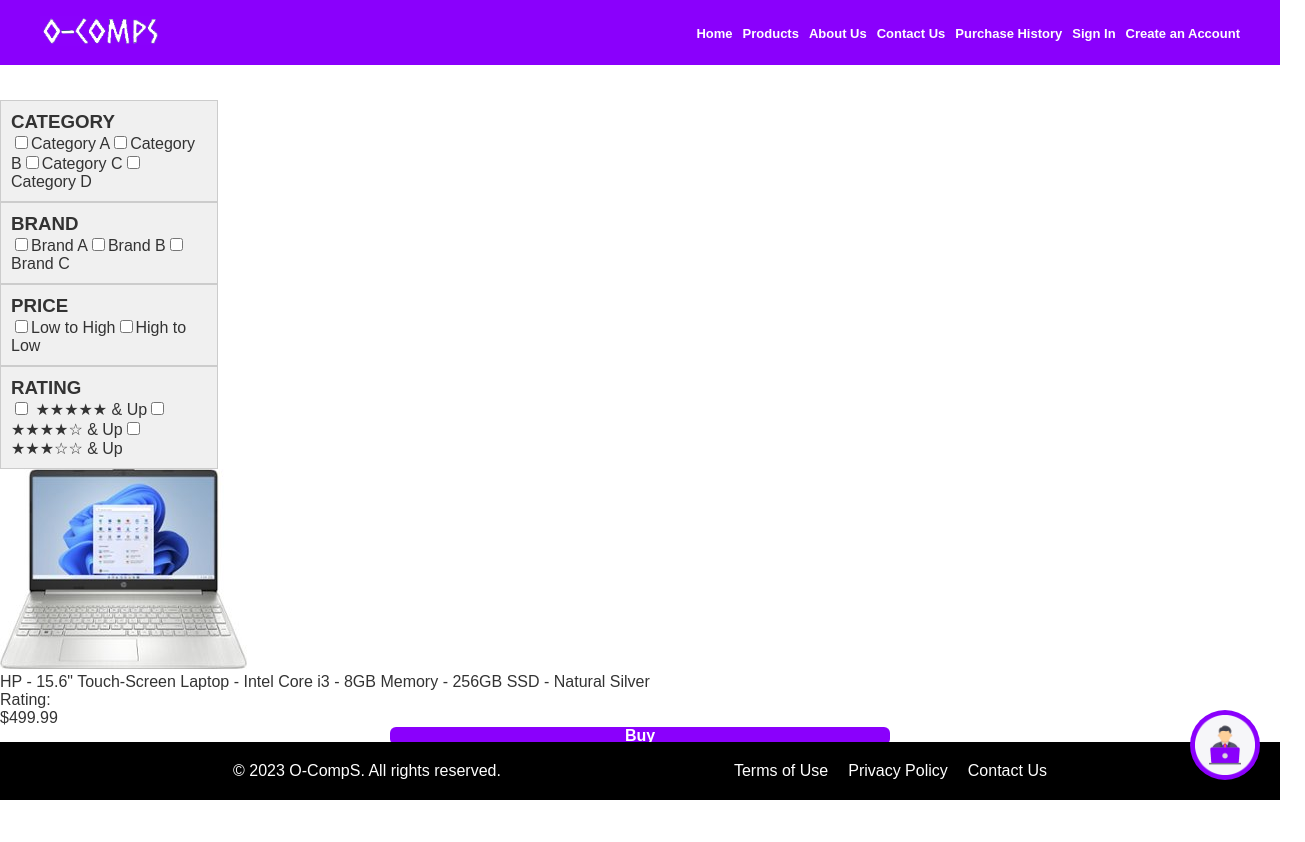
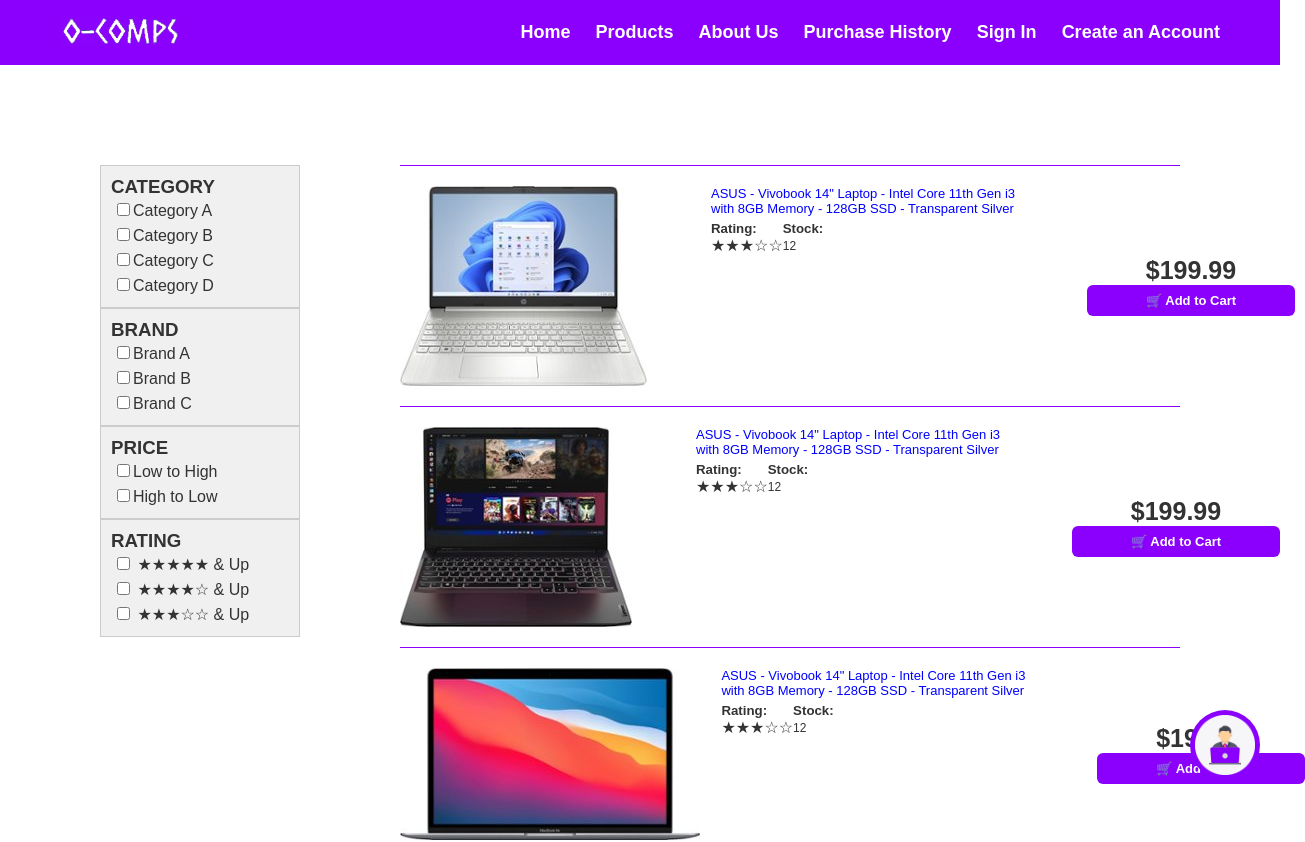
Before and after one commit to zehdi02/csc322, a React (Create React App) app: page /browse-products in a window 1280 px wide. Shown: the top 842 px of the page, 1305 px wide, since content can reach past the window. Before the commit the page ends 800 px from the top, so only its background shows below. Built offline with nearby package versions, Linux system fonts and the light colour scheme.

Commit message:
Fixed Products page css. Updated header

```diff
--- a/public/style.css
+++ b/public/style.css
@@ -1,5 +1,16 @@
+.border {
+    height: 65px;
+    background-color: #8a00fc;
+
+}
+.border-thin {
+    height: 1px;
+    background-color: #a639ff;
+    margin: 20px 40px;
+}
+
 /* Reset some default styles */
-body, figure, h1, h2, h3, p, ul, li {
+body, figure, h1, h2, h3, h4, h5, h6, p, ul, li {
     margin: 0;
     padding: 0;
 }
--- a/src/App.css
+++ b/src/App.css
@@ -13,24 +13,14 @@
     flex-direction: column;
     align-items: center;
     gap: 10px;
-    padding: 20px 0;
+    padding: 40px 0;
 }
 
 #home .cta {
     padding: 8px;
 }
 
-.border {
-    min-height: 65px;
-    background-color: #8a00fc;
 
-}
-.border-thin {
-    height: 1px;
-    background-color: #a639ff;
-    margin: 20px 40px;
-
-}
 
 /* User's recommended products */
 #products {
--- a/src/App.js
+++ b/src/App.js
@@ -3,7 +3,6 @@
 import './App.css'
 
 import MainLayout from './layout/MainLayout';
-
 
 function App() {
   return (
@@ -90,7 +89,7 @@
                 <a href="#" className="cta">Learn More</a>
             </div>
             <div className="new_prod">
-                <a class="cta" href="#">
+                <a className="cta" href="#">
                     <img src="img/landing_page/new_product_3.avif" alt="Product 3"/>
                 </a>
                 <a href="#">
@@ -100,7 +99,7 @@
                 <a href="#" className="cta">Learn More</a>
             </div>
             <div className="new_prod">
-                <a class="cta" href="#">
+                <a className="cta" href="#">
                     <img src="img/landing_page/new_product_3.avif" alt="Product 4"/>
                 </a>
                 <a href="#">
--- a/src/components/Header.css
+++ b/src/components/Header.css
@@ -15,6 +15,7 @@
 .logo {
     flex-basis: 150px;
     margin-right: 10px;
+    padding-left: 20px;
 }
 
 .logo img {
@@ -40,14 +41,15 @@
 
 nav ul li {
     display: inline;
-    font-size: 13px;
+    font-size: 18px;
+    font-weight: bold;
 }
 
 nav ul li a {
     color: #ffffff;
-    margin-left: 10px;
+    margin-left: 5px;
+    padding-right: 20px;
     text-decoration: none;
-    font-weight: bold;
 }
 
 nav ul li a:hover {
--- a/src/components/Header.js
+++ b/src/components/Header.js
@@ -18,7 +18,7 @@
                             <li><Link to="/">Home</Link></li>
                             <li><Link to="/browse-products">Products</Link></li>
                             <li><a href="#">About Us</a></li>
-                            <li><a href="#">Contact Us</a></li>
+                            {/* <li><a href="#">Contact Us</a></li>  */}
                             <li><a href="#">Purchase History</a></li>
                             <li><Link to="/sign-in">Sign In</Link></li>
                             <li><Link to="/sign-up">Create an Account</Link></li>
--- a/src/pages/BrowseProducts.css
+++ b/src/pages/BrowseProducts.css
@@ -11,39 +11,132 @@
 } */
 
 /* for the sidebar*/
-.filter {
-    height: 100%;
-    width: 17%;
-    min-width: 10%;
-    position: sticky;
-    z-index: 1;
-    top: 0;
-    left: 0;
-    overflow-x: hidden;
-    padding-top: 100px;
-
+.prod-wrapper {
+    /* display: flex;
+    justify-content: space-between; */
 }
 
-.filter_contents {
-    background-color: #f0f0f0;
-
+.filter {
+    width: 200px;
+    position: fixed;
+    z-index: 1;
+    top: 165px;
+    left: 100px;
+    background: #f0f0f0;
+    overflow-x: hidden;
+    /* padding: 8px 0; */
 }
 
-.brand, .price, .rating, .prod-cat{
-    border: 1.5px solid #ccc;
-    padding-left: 10px;
-    padding-top: 10px;
-    padding-bottom: 10px;
-    padding-right: 10px;
+.brand, .price, .rating, .cat{
+    border: 1px solid #ccc;
+    padding: 10px;
 }
 
+.catBox, .brandBox, .priceBox, .ratingBox{
+    display: flex;
+    flex-direction: column;
+    padding: 2px;
+    gap: 5px;
+}
+
+
 /* Product list */
-/* .prod-item {
+.prod_browse{
+    /* width: 60%;  */
+    height: 150vh;
+    margin: 100px 100px 0px 400px;
+}
+
+.prod-item {
     display: flex;
     padding-top: 20px;
     padding-bottom: 20px;
     border-top: 1px solid #8a00fc;
 }
+
+.left-col {
+    align-items: center;
+    padding-right: 2rem;
+    /* padding-left: 2rem; */
+    width: 33%;
+}
+.left-col img {
+    display: block;
+    margin-left: auto;
+    margin-right: auto;
+    /* width: 50%; */
+}
+.left-col a:hover img {
+    filter: drop-shadow(2px 8px 4px  #8a00fc);
+    -webkit-transition : -webkit-filter 500ms linear /* yassified boiiiiii */
+}
+
+
+.middle-col {
+    flex: 1;
+    align-items: center;
+    flex-direction: column;
+    padding-left: 2rem;
+    padding-right: 2rem;
+    max-width: 697px;
+    width: 40%;
+
+}
+.middle-col a {
+    text-decoration: none;
+}
+.middle-col a:hover {
+    text-decoration: underline;
+}
+.middle-col a p {
+    color: blue;
+    font-size: 13px;
+    font-weight: 400;
+}
+.middle-col a:hover p {
+    text-decoration: underline;
+    color: darkblue;
+}
+.rating-stock {
+    display: flex;
+    justify-content: space-between;
+    padding-right: 220px;
+    padding-top: 5px;
+}
+.prod-rating {
+    /* padding-top: 5px; */
+}
+.prod-stock {
+    /* display: flex; */
+}
+.prod-stock p {
+    font-size: 12px;
+    padding-top: 3px;
+}
+
+.name_buy {
+    align-items: center;
+    justify-content: center;
+    padding-left: 2rem;
+    width: 27%;
+    display: flex;
+    flex-direction: column;
+}
+.name_buy p {
+    font-size: 25px;
+    font-weight: 600;
+}
+.name_buy .cta {
+    padding: 4px;
+    width: 200px;
+}
+.name_buy .cta p {
+    font-size: 13px;
+    font-weight: 600;
+    padding: 4px 0;
+}
+
+/*
 
 .prod_browse{
     display: flex;
@@ -56,29 +149,6 @@
     max-width: 232px;
 }
 
-.left-col {
-    align-items: center;
-    padding-right: 2rem;
-    padding-left: 2rem;
-}
-
-.middle-col {
-    flex: 1;
-    align-items: center;
-    flex-direction: column;
-    padding-left: 2rem;
-    padding-right: 2rem;
-    max-width: 697px;
-}
-.name_buy {
-    align-items: center;
-    justify-content: center;
-    padding-left: 2rem;
-    width: 27%;
-    display: flex;
-    flex-direction: column;
-    }
-
 .name_buy p {
     font-size: 25px;
     font-weight: bold;
--- a/src/pages/BrowseProducts.js
+++ b/src/pages/BrowseProducts.js
@@ -12,12 +12,14 @@
   return (
 
     <MainLayout>
-        <div className="product_page_contents">
-                    <div className="p_container" >
+        <div className="border"></div>
+        <div className="prod-wrapper" >
+            {/* <div class="border"></div> */}
+
             <div className="filter">
-                            <div className="filter_contents">
-                                <div className="prod-cat">
+                <div className="cat">
                     <h3>CATEGORY</h3>
+                    <div className="catBox">
                         <label>
                             <input type="checkbox" name="cat" value="option1" />
                             Category A
@@ -34,10 +36,12 @@
                             <input type="checkbox" name="cat" value="option4" />
                             Category D
                         </label>
+                    </div>
+                </div>
 
-                                </div>
                 <div className="brand">
                     <h3 > BRAND </h3>
+                    <div className="brandBox">
                             <label>
                                 <input type="checkbox" name="brand" value="option1" />
                                 Brand A
@@ -51,8 +55,11 @@
                                 Brand C
                             </label>
                     </div>
+                </div>
+
                 <div className="price">
                     <h3> PRICE </h3>
+                    <div className="priceBox">
                         <label>
                             <input type="checkbox" name="price" value="option1" />
                             Low to High
@@ -62,8 +69,11 @@
                             High to Low
                         </label>
                     </div>
+                </div>
+
                 <div className="rating">
                     <h3> RATING </h3>
+                    <div className="ratingBox">
                         <label>
                             <input type="checkbox" name="rating" value="5star" />
                             <span> &#9733;&#9733;&#9733;&#9733;&#9733; </span> & Up
@@ -83,28 +93,107 @@
             <div className="prod_browse">
             <div className="prod-item" id="prod1">
                 <div className="left-col">
+                    <a href="#">
                         <img src="img/products_page/laptop1.jpeg" alt="Product 1" />
+                    </a>
                 </div>
                 <div className="middle-col">
-                                    <p className="prod_name">HP - 15.6" Touch-Screen Laptop - Intel Core i3 - 8GB Memory - 256GB SSD - Natural Silver</p>
-                                    <p id="prodID_rating">Rating: </p>
+                    <a href="#">
+                        <p>ASUS - Vivobook 14" Laptop - Intel Core 11th Gen i3 with 8GB Memory - 128GB SSD - Transparent Silver</p>
+                    </a>
+                    <div className="rating-stock">
+                        <div className="prod-rating">
+                            <h5>Rating:</h5>
+                            <p id="#">★★★☆☆</p>
+                        </div>
+                        <div className="prod-stock">
+                            <h5>Stock:</h5>
+                            <p id="#">12</p>
+                        </div>
+                    </div>
                 </div>
                 <div className="name_buy">
-                                    <p>$499.99</p>
-                                    <a href="#" className="cta">Buy</a>
+                    <p>$199.99</p>
+                    <a href="#" className="cta">
+                        <p>🛒 Add to Cart</p>
+                    </a>
+                </div>
+            </div>
+            <div className="prod-item" id="prod2">
+                <div className="left-col">
+                    <a href="#">
+                        <img src="img/products_page/laptop6.jpeg" alt="Product 2" />
+                    </a>
+                </div>
+                <div className="middle-col">
+                    <a href="#">
+                        <p>ASUS - Vivobook 14" Laptop - Intel Core 11th Gen i3 with 8GB Memory - 128GB SSD - Transparent Silver</p>
+                    </a>
+                    <div className="rating-stock">
+                        <div className="prod-rating">
+                            <h5>Rating:</h5>
+                            <p id="#">★★★☆☆</p>
+                        </div>
+                        <div className="prod-stock">
+                            <h5>Stock:</h5>
+                            <p id="#">12</p>
+                        </div>
+                    </div>
+                </div>
+                <div className="name_buy">
+                    <p>$199.99</p>
+                    <a href="#" className="cta">
+                        <p>🛒 Add to Cart</p>
+                    </a>
+                </div>
+            </div>
+            <div className="prod-item" id="prod3">
+                <div className="left-col">
+                    <a href="#">
+                        <img src="img/products_page/laptop5.jpeg" alt="Product 1" />
+                    </a>
+                </div>
+                <div className="middle-col">
+                    <a href="#">
+                        <p>ASUS - Vivobook 14" Laptop - Intel Core 11th Gen i3 with 8GB Memory - 128GB SSD - Transparent Silver</p>
+                    </a>
+                    <div className="rating-stock">
+                        <div className="prod-rating">
+                            <h5>Rating:</h5>
+                            <p id="#">★★★☆☆</p>
+                        </div>
+                        <div className="prod-stock">
+                            <h5>Stock:</h5>
+                            <p id="#">12</p>
+                        </div>
+                    </div>
+                </div>
+                <div className="name_buy">
+                    <p>$199.99</p>
+                    <a href="#" className="cta">
+                        <p>🛒 Add to Cart</p>
+                    </a>
                 </div>
             </div>
                 {/* <div className="prod-item" id="prod5">
                     <div className="left-col">
-                                    <img src="img/products_page/laptop5.jpeg" alt="Product 1" />
+                        <a href="#">
+                            <img src="img/products_page/laptop5.jpeg" alt="Product 5" />
+                        </a>
                     </div>
                     <div className="middle-col">
+                        <a href="#">
                             <p>MacBook Air 13.3" Laptop - Apple M1 chip - 8GB Memory - 256GB SSD - Space Gray</p>
-                                    <p>Rating: </p>
+                        </a>
+                        <div className="prod-rating">
+                            <h6>Rating:</h6>
+                        </div>
                     </div>
                     <div className="name_buy">
                         <p>$199.99</p>
-                                    <a href="#" className="cta">Buy</a>
+                        <a href="#" className="cta">
+                            <p>🛒 Add to Cart</p>
+                        </a>
                     </div>
                 </div>
                 <div className="prod-item" id="prod6">
@@ -186,7 +275,8 @@
                     </div>
                 </div> */}
             </div>
-                    </div>
+
+
         </div>
     </MainLayout>
 
```
Lines whose indentation alone changed are shown as unchanged.
